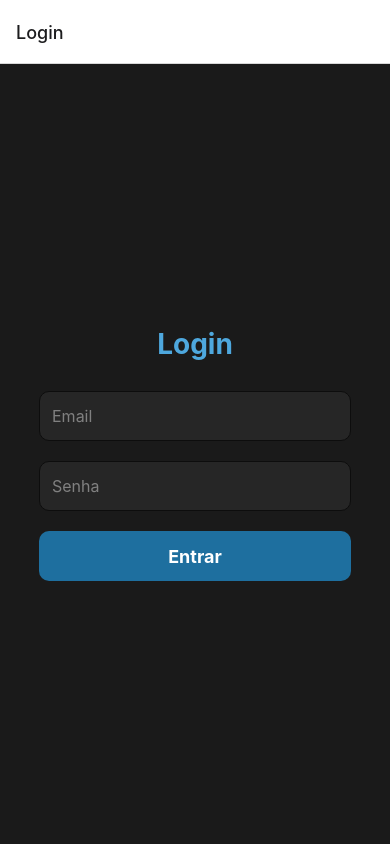
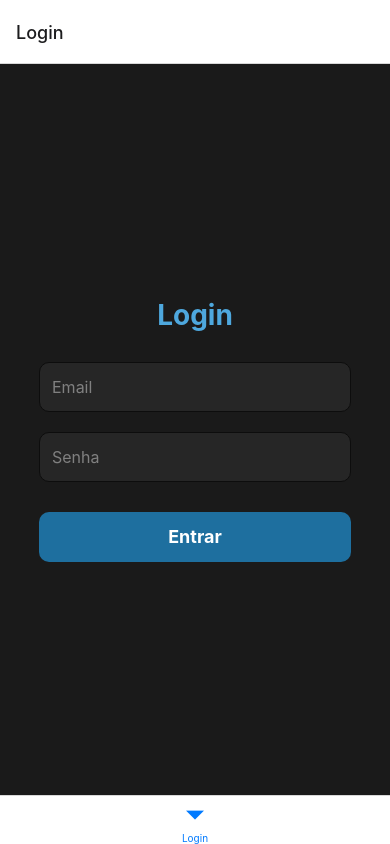
Before and after one commit to jnorberto23/react-native-todo, a React Native app: screen /Login in a window 390 px wide. Built offline with nearby package versions, Linux system fonts and the light colour scheme.

Commit message:
✨add auth screen

```diff
--- a/App.tsx
+++ b/App.tsx
@@ -1,18 +1,28 @@
 import React from 'react';
 import Home from './src/pages/Home';
 import Login from './src/pages/Login';
-import { NavigationContainer } from '@react-navigation/native';
-import { createStackNavigator } from '@react-navigation/stack';
+import {NavigationContainer} from '@react-navigation/native';
+import {createBottomTabNavigator} from '@react-navigation/bottom-tabs';
+import { useAuthStore } from './src/store/AuthStore';
+import Notes from './src/pages/Notes';
+
+const Tab = createBottomTabNavigator();
 
 function App(): JSX.Element {
-  const Stack = createStackNavigator();
+  const isLogged = useAuthStore(state => state.isLogged);
 
   return (
     <NavigationContainer>
-      <Stack.Navigator initialRouteName="Login">
-        <Stack.Screen name="Login" component={Login} />
-        <Stack.Screen name="Home" component={Home} />
-      </Stack.Navigator>
+      {isLogged ? (
+        <Tab.Navigator initialRouteName="Home">
+          <Tab.Screen name="Home" component={Home} />
+          <Tab.Screen name="Notes" component={Notes} />
+        </Tab.Navigator>
+      ) : (
+        <Tab.Navigator initialRouteName="Login">
+          <Tab.Screen name="Login" component={Login} />
+        </Tab.Navigator>
+      )}
     </NavigationContainer>
   );
 }
--- a/package.json
+++ b/package.json
@@ -10,6 +10,7 @@
     "test": "jest"
   },
   "dependencies": {
+    "@react-navigation/bottom-tabs": "^6.5.9",
     "@react-navigation/native": "^6.1.8",
     "@react-navigation/stack": "^6.3.18",
     "react": "18.2.0",
--- a/src/pages/Login/index.tsx
+++ b/src/pages/Login/index.tsx
@@ -8,20 +8,22 @@ import {
 } from 'react-native';
 import {colors} from '../../config/colors';
 import {useNavigation} from '@react-navigation/native';
+import {useAuthStore} from '../../store/AuthStore';
 
 type Nav = {
   navigate: (value: string) => void;
-}
+};
 
 export default function Login() {
   const [email, setEmail] = useState('');
   const [password, setPassword] = useState('');
   const [errorText, setErrorText] = useState(false);
-  const { navigate } = useNavigation<Nav>()
+
+  const login = useAuthStore(state => state.login);
 
   const handleLogin = () => {
     if (email === 'email' && password === 'senha') {
-      navigate('Home');
+      login();
     } else {
       setErrorText(true);
     }
@@ -72,6 +74,7 @@ const styles = StyleSheet.create({
   },
   inputContainer: {
     width: '80%',
+    marginBottom: 10,
   },
   input: {
     height: 50,
@@ -100,6 +103,5 @@ const styles = StyleSheet.create({
   errorText: {
     color: 'red',
     fontSize: 16,
-    marginBottom: 5
   },
 });
--- /dev/null
+++ b/src/store/AuthStore.ts
@@ -0,0 +1,15 @@
+import {create} from 'zustand';
+import uuid from 'react-native-uuid';
+
+interface authState {
+  isLogged: boolean;
+  login: () => void;
+}
+
+export const useAuthStore = create<authState>((set) => ({
+  isLogged: false,
+  login: () =>
+    set(() => ({
+      isLogged: true,
+    })),
+}));
```
Also changed, not shown: 1 other file (tests, documents, lock files or other folders).
